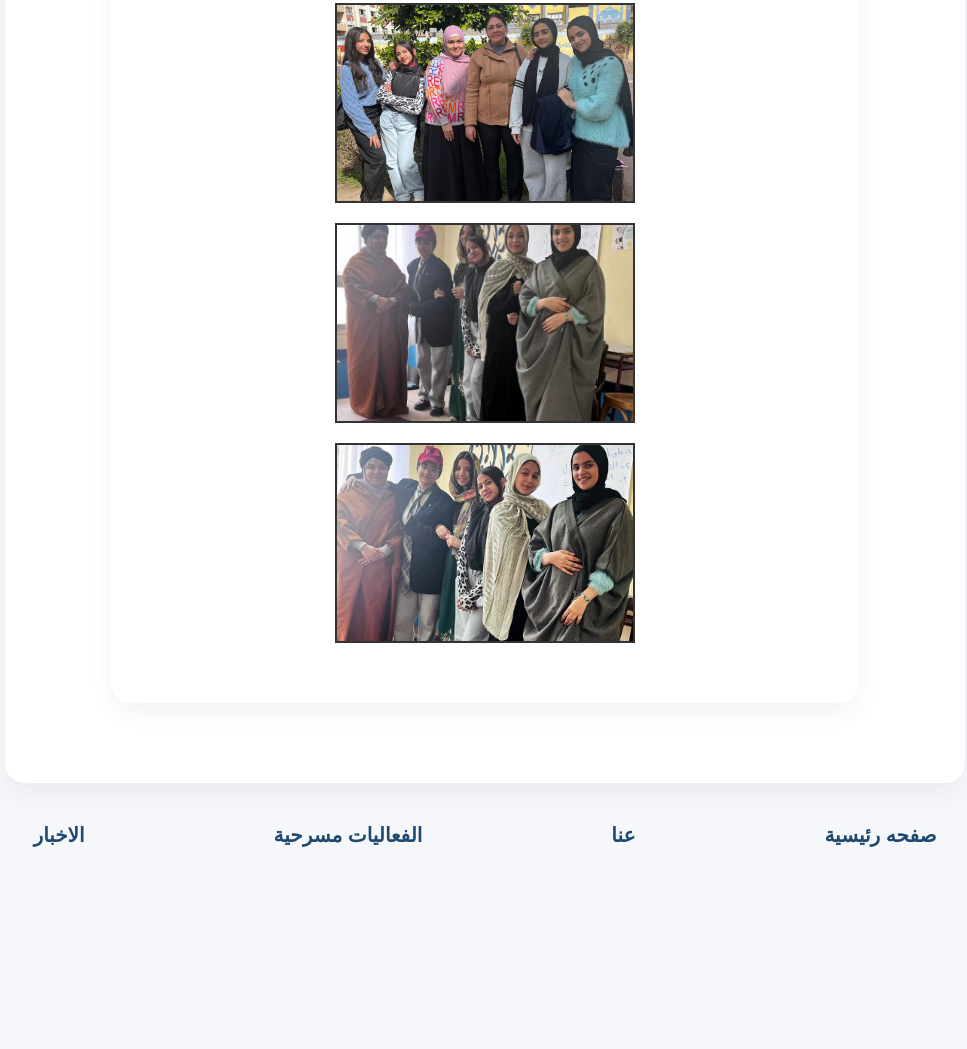
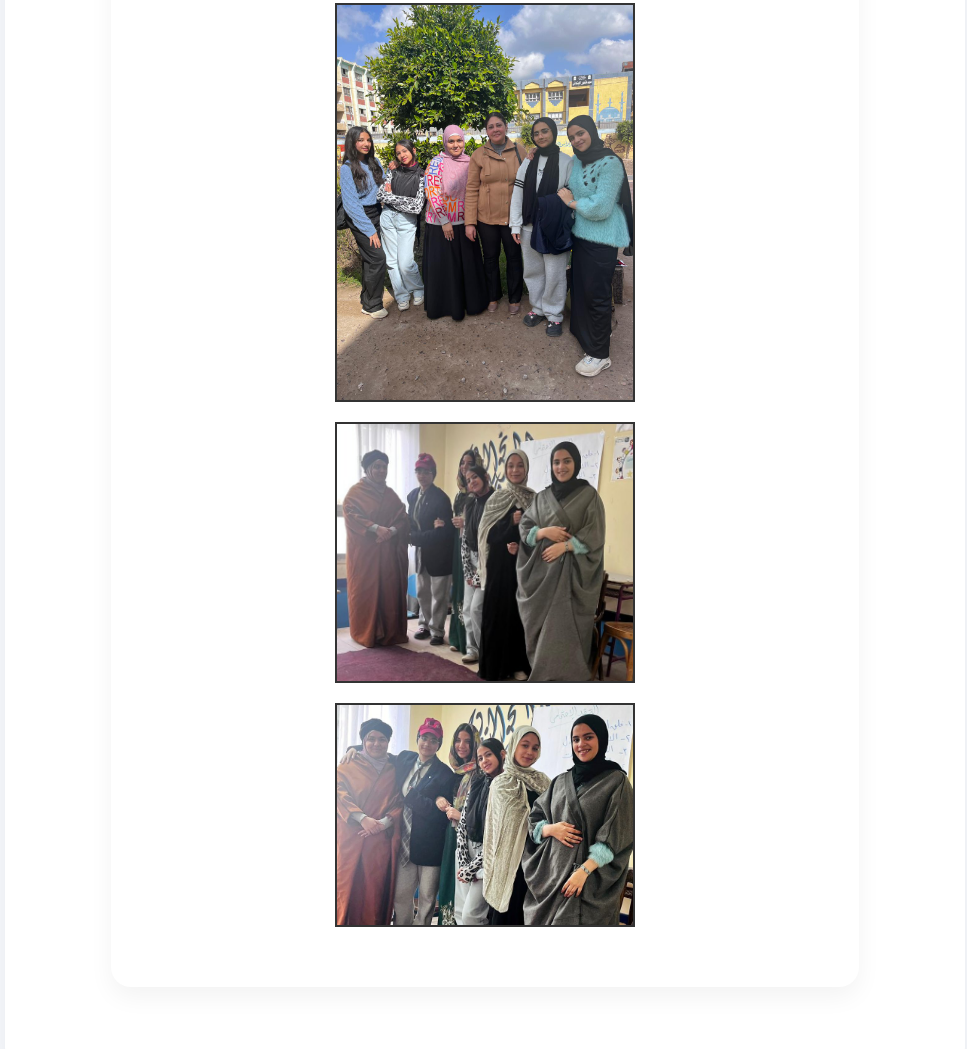
Before and after one commit to nabilnagib201/iNeedToMary, a plain HTML site: page index.html in a window 1280 px wide. Shown: the part 1400-2449 px from the top of the page, without its empty margins (155-1122 px from the left). Before the commit the page ends 2247 px from the top, so only its background shows below. Drawn offline with Linux system fonts and the light colour scheme.

Commit message:
Update style-we.css

```diff
--- a/static/css/style-we.css
+++ b/static/css/style-we.css
@@ -16,7 +16,7 @@
 body {
     font-family: "Work Sans", sans-serif;
     margin: 0;
-    overflow-x: hidden;
+    overflow-x: hidden; /* يمنع التمرير الأفقي */
     background-color: #f5f7fb;
 }
 
@@ -25,11 +25,13 @@ body {
     padding-right: 20px;
     margin-left: auto;
     margin-right: auto;
+    width: 100%;
+    max-width: 1170px;
 }
 
-@media (min-width: 768px) { .container { width: 750px; } }
-@media (min-width: 992px) { .container { width: 970px; } }
-@media (min-width: 1200px) { .container { width: 1170px; } }
+@media (min-width: 768px) { .container { max-width: 750px; } }
+@media (min-width: 992px) { .container { max-width: 970px; } }
+@media (min-width: 1200px) { .container { max-width: 1170px; } }
 /* ================= End Global Rules ================= */
 
 
@@ -112,6 +114,7 @@ h1::after {
     padding: 40px;
     margin: 40px auto;
     width: 85%;
+    max-width: 100%; /* لا تتجاوز الشاشة */
     background-color: white;
     border-radius: 20px;
     box-shadow: 0 10px 25px rgba(0, 0, 0, 0.05);
@@ -148,7 +151,6 @@ ul li {
     padding-right: 20px;
 }
 
-/* النقطة قبل كل عنصر li */
 ul li::before {
     content: "";
     width: 8px;
@@ -160,13 +162,12 @@ ul li::before {
     border-radius: 50%;
 }
 
-/* تنسيق a داخل li بنفس الـ li - لينك في نفس السطر */
 ul li a {
     display: inline;
     white-space: nowrap;
     color: var(--maincolor);
     text-decoration: none;
-    padding-right: 0; /* لأن الـ li نفسها ليها padding */
+    padding-right: 0;
 }
 
 ul li a:hover {
@@ -200,9 +201,10 @@ footer {
 
 /* ================= Start Transfers Box ================= */
 .box-transfers {
-    display: flex;              /* يخليهم في خط واحد */
-    justify-content: center;    /* في النص */
-    gap: 5cm;                   /* مسافة 5 سم بينهم */
+    display: flex;
+    flex-wrap: wrap;     /* يسمح بالانتقال للأسفل على الشاشات الصغيرة */
+    justify-content: center;
+    gap: 20px;           /* مسافة مرنة */
 }
 
 .transfers-1 {
@@ -214,9 +216,22 @@ footer {
 }
 
 .transfers-1:hover {
-    color: #ffcc00; /* أصفر أفتح عند المرور */
+    color: #ffcc00;
 }
 /* ================= End Transfers Box ================= */
+
+
+/* ================= Start Photos ================= */
+.photo {
+    width: 100%;
+    max-width: 300px;
+    height: auto;
+    object-fit: cover;
+    display: block;
+    margin: 20px auto;
+    border: 2px solid #333;
+}
+/* ================= End Photos ================= */
 
 
 /* ================= Responsive ================= */
@@ -230,17 +245,9 @@ footer {
 
     h1 { font-size: 28px; }
     .img-logo-left, .img-logo-right { width: 50px; }
+    .box-transfers { gap: 15px; }
 }
 
 @media (max-width: 576px) {
     ul li a { font-size: 16px; }
 }
-
-  .photo {
-    width: 300px;          /* تحديد عرض الصورة */
-    height: 200px;         /* تحديد ارتفاع الصورة */
-    object-fit: cover;     /* يحافظ على نسبة الصورة ويقص الجزء الزائد إذا لزم */
-    display: block;        /* يجعل الصورة عنصر كتلة */
-    margin: 20px auto;     /* يجعل الصورة في الوسط أفقياً ويعطيها مسافة فوق وتحت */
-    border: 2px solid #333; /* مثال لإضافة إطار */
-  }
```
